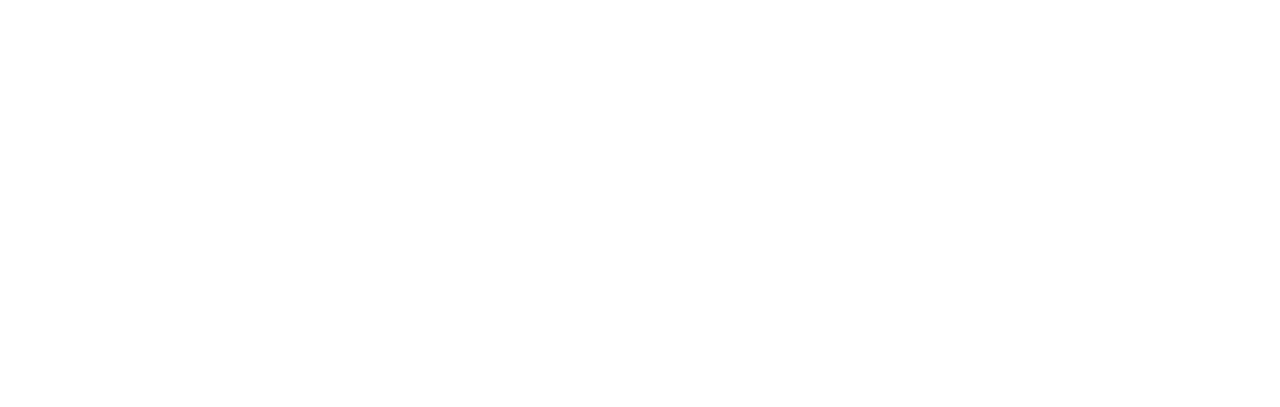
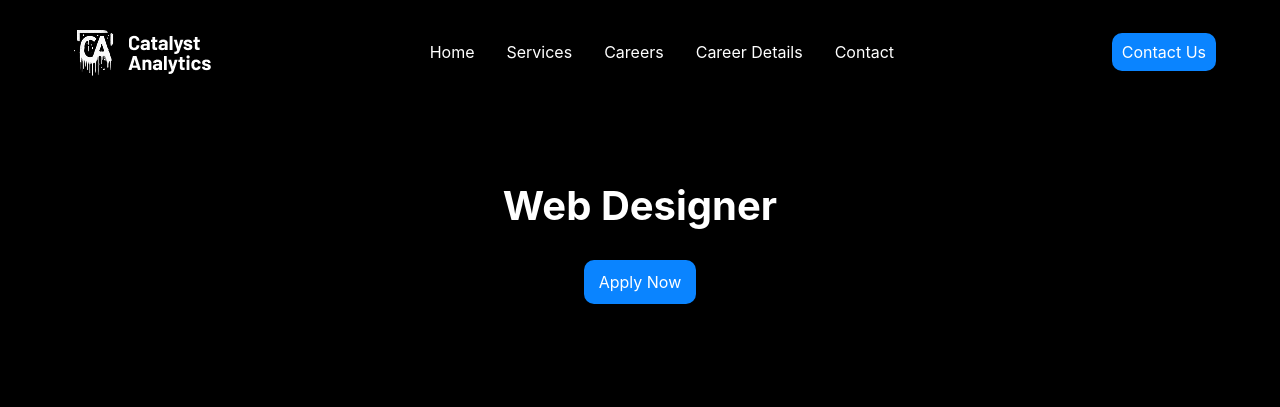
Before and after one commit to Hojiakbar-art/Git-exam-3, a website: page system.html in a window 1280 px wide. Drawn offline with nearby package versions, Linux system fonts and the light colour scheme; files that its build step writes are made by us from their sources.

Commit message:
Added section1 to page4

```diff
--- a/index.html
+++ b/index.html
@@ -14,7 +14,7 @@
             <a href="./index.html">Home</a>
             <a href="./main.html">Services</a>
             <a href="./vector.html">Careers</a>
-            <a href="#">Career Details</a>
+            <a href="./system.html">Career Details</a>
             <a href="#">Contact</a>
         </nav>
         <button class="bg-[#0A84FF] p-[7px_10px] rounded-[10px]">Contact Us</button>
--- a/main.html
+++ b/main.html
@@ -14,7 +14,7 @@
             <a href="./index.html">Home</a>
             <a href="./main.html">Services</a>
             <a href="./vector.html">Careers</a>
-            <a href="#">Career Details</a>
+            <a href="./system.html">Career Details</a>
             <a href="#">Contact</a>
         </nav>
         <button class="bg-[#0A84FF] p-[7px_10px] rounded-[10px]">Contact Us</button>
--- a/system.html
+++ b/system.html
@@ -7,7 +7,28 @@
     <link rel="stylesheet" href="./src/output.css">
     <link rel="stylesheet" href="https://cdnjs.cloudflare.com/ajax/libs/font-awesome/7.0.1/css/all.min.css" integrity="sha512-2SwdPD6INVrV/lHTZbO2nodKhrnDdJK9/kg2XD1r9uGqPo1cUbujc+IYdlYdEErWNu69gVcYgdxlmVmzTWnetw==" crossorigin="anonymous" referrerpolicy="no-referrer" />
 </head>
-<body>
+<body class="bg-black text-white">
+    <header class="w-[90%] lg:max-w-300 m-auto flex justify-between items-center p-[20px_0]">
+        <img src="./src/Logo (3).png" alt="">
+        <nav class="hidden lg:flex lg:gap-8 lg:items-center">
+            <a href="./index.html">Home</a>
+            <a href="./main.html">Services</a>
+            <a href="./vector.html">Careers</a>
+            <a href="./system.html">Career Details</a>
+            <a href="#">Contact</a>
+        </nav>
+        <button class="bg-[#0A84FF] p-[7px_10px] rounded-[10px]">Contact Us</button>
+    </header>
 
+    <section style="width:100%; height:300px; background-image: url(./src/image\ 6.png); background-position: center; background-repeat: no-repeat; background-size: cover;">
+        <div class="w-[90%] lg:max-w-300 m-auto">
+            <br>
+            <br>
+            <br>
+            <h1 class="text-[40px] font-bold text-center">Web Designer</h1>
+            <br>
+            <button class="bg-[#0A84FF] p-[10px_15px] rounded-[10px] block m-auto">Apply Now</button>
+        </div>
+    </section>
 </body>
 </html>
--- a/vector.html
+++ b/vector.html
@@ -13,8 +13,8 @@
         <nav class="hidden lg:flex lg:gap-8 lg:items-center">
             <a href="./index.html">Home</a>
             <a href="./main.html">Services</a>
-            <a href="#">Careers</a>
-            <a href="#">Career Details</a>
+            <a href="./vector.html">Careers</a>
+            <a href="./system.html">Career Details</a>
             <a href="#">Contact</a>
         </nav>
         <button class="bg-[#0A84FF] p-[7px_10px] rounded-[10px]">Contact Us</button>
```
